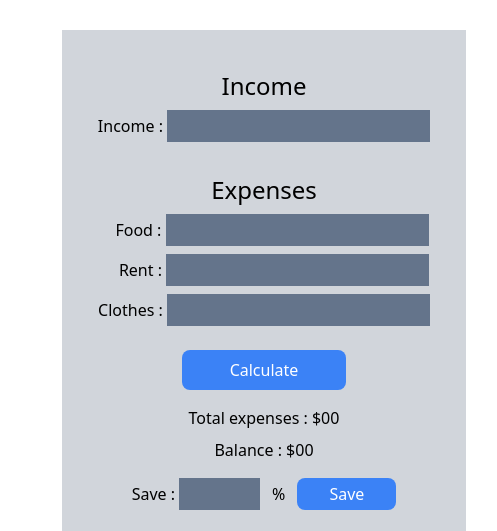
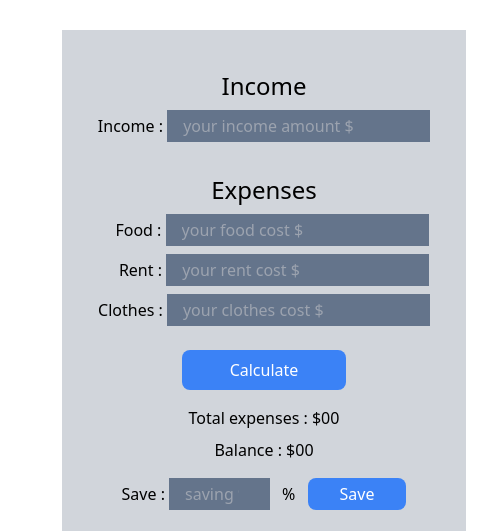
Before and after one commit to Faridhosen4563/money-master, a plain HTML site: page index.html in a window 1280 px wide. Shown: the part 114-645 px from the top of the page, 636-1133 px from the left. Drawn offline with nearby package versions, Linux system fonts and the light colour scheme.

Commit message:
saving under 100% part

```diff
--- a/index.html
+++ b/index.html
@@ -30,23 +30,23 @@
                     <div class="gap-4 bg-gray-300 pb-16">
                         <h1 class="text-2xl font-medium pt-10 text-black mb-2">Income</h1>
                         <h1>Income : <input id="total-income" class="bg-slate-500 mb-2 px-4 py-1 text-white font-medium"
-                                type="number"></h1>
+                                type="number" placeholder="your income amount $"></h1>
                         <h1 class="text-2xl font-medium pt-6 text-black mb-2">Expenses</h1>
                         <div class="text-center">
                             <h1 class="inline ml-4">Food : </h1>
                             <input id="food-value" class="bg-slate-500 mb-2 px-4 py-1 text-white font-medium"
-                                type="number">
+                                type="number" placeholder="your food cost $">
 
                         </div>
                         <div class="text-center">
                             <h1 class="inline ml-5">Rent : </h1>
                             <input id="rent-value" class="bg-slate-500 mb-2 px-4 py-1 text-white font-medium"
-                                type="number">
+                                type="number" placeholder="your rent cost $">
                         </div>
                         <div class="text-center">
                             <h1 class="inline">Clothes : </h1>
                             <input id="clothes-value" class="bg-slate-500 mb-2 px-4 py-1 text-white font-medium"
-                                type="number">
+                                type="number" placeholder="your clothes cost $">
                         </div>
                         <button id="calculate-btn"
                             class="mt-4 px-12 py-2 bg-blue-500 hover:bg-cyan-500 text-white font-medium rounded-lg">Calculate</button>
@@ -55,8 +55,8 @@
                         <h1 class="text-1xl font-medium">Balance : $<span id="balance">00</span></h1>
                         <div class="mb-6 mt-4">
                             <h1 class="inline">Save : </h1>
-                            <input id="saving" class="w-1/5 bg-slate-500 px-4 py-1 mr-2 text-white font-medium"
-                                type="number"> % <button id="save-btn"
+                            <input id="saving" class="w-1/4 bg-slate-500 px-4 py-1 mr-2 text-white font-medium"
+                                type="number" placeholder="saving %"> % <button id="save-btn"
                                 class="ml-2 px-8 py-1 bg-blue-500 text-white font-medium rounded-lg">Save</button>
                         </div>
                         <div>
--- a/js/app.js
+++ b/js/app.js
@@ -69,6 +69,10 @@ document.getElementById("save-btn").addEventListener('click', function () {
             alert("Saving cannot nagative.")
             return;
         }
+        else if (savingParcent > 100) {
+            alert(`you cant save more 100% `);
+            return;
+        }
     }
     else {
         alert("Enter saving Value");
```
